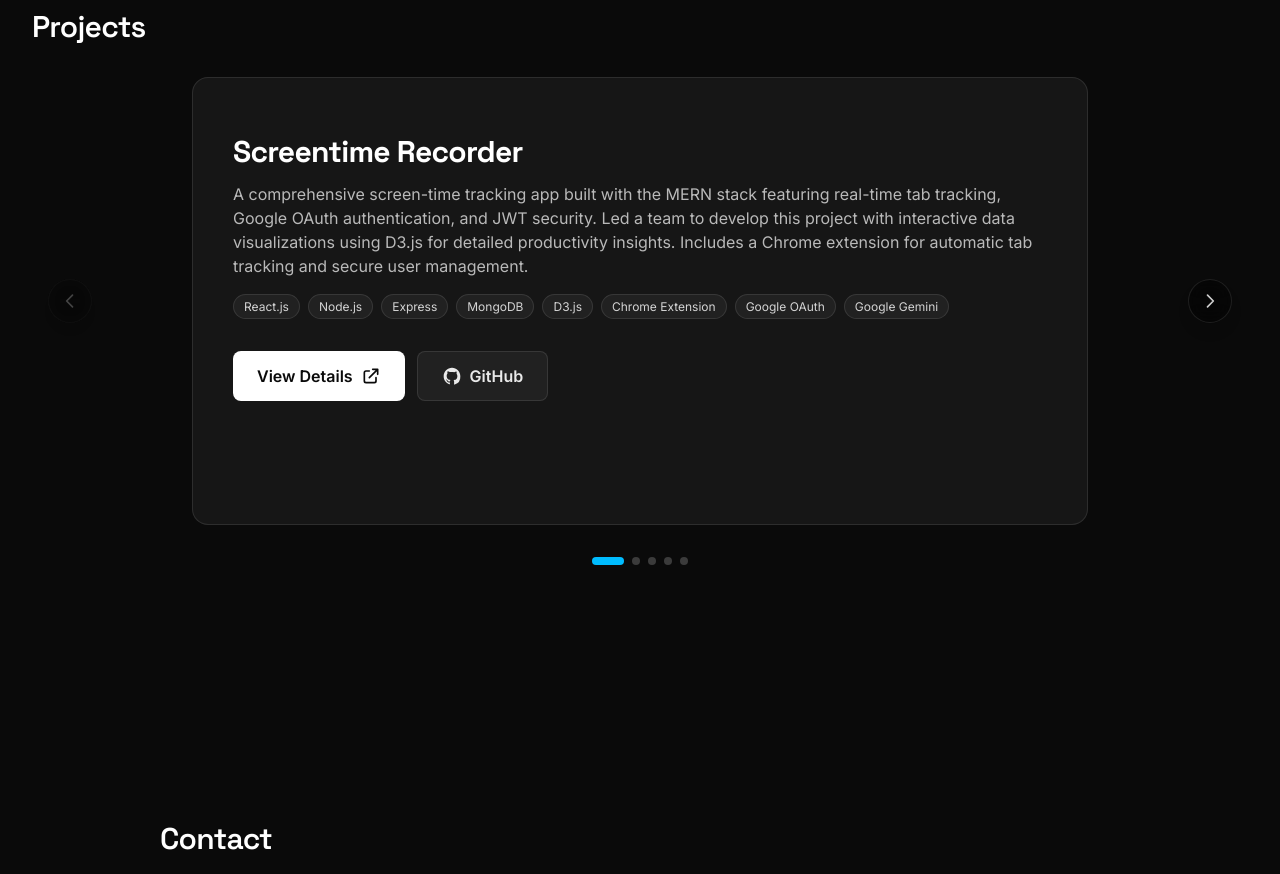
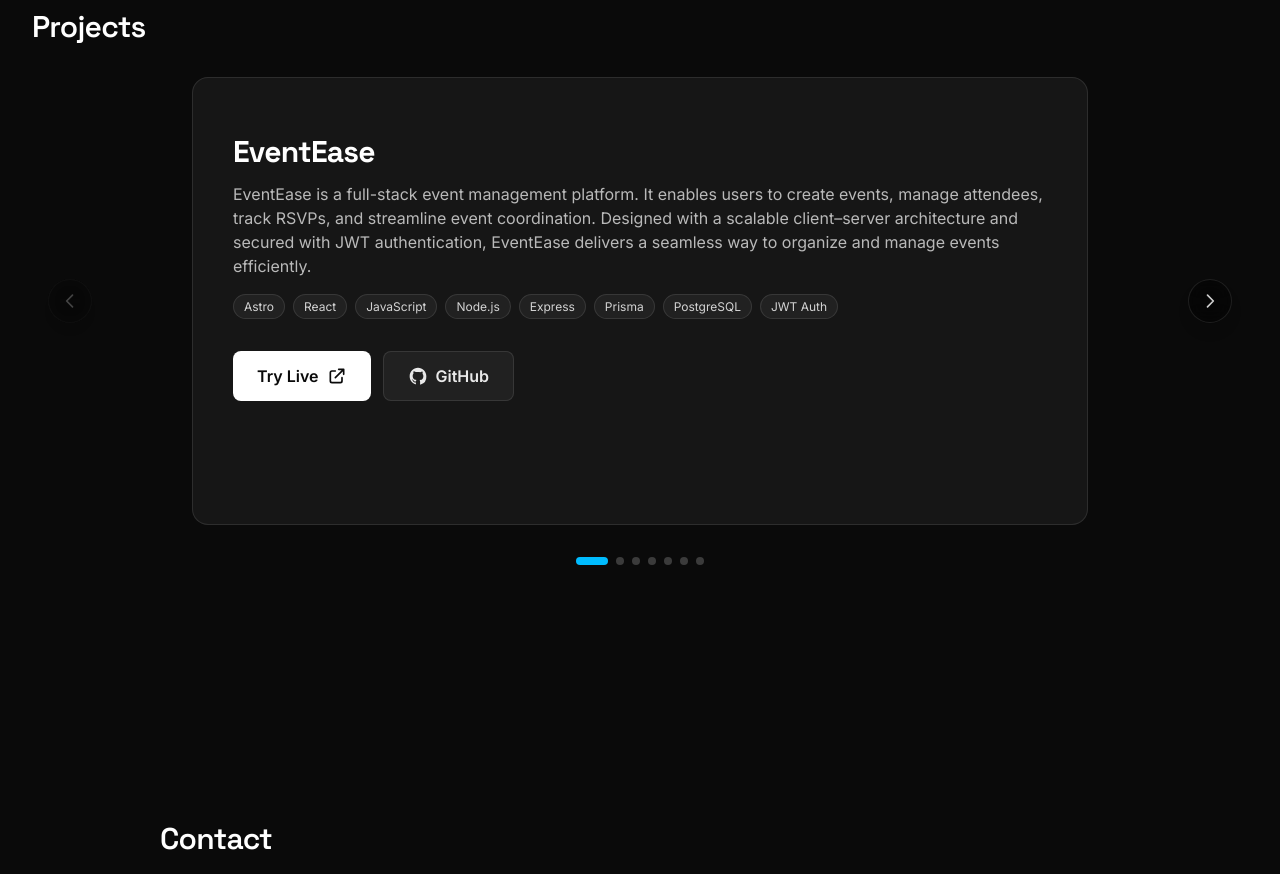
Before and after one commit to QUBITABHAY/My-Portfolio, an Astro site: page / in a window 1280 px wide. Shown: the part 1640-2514 px from the top of the page. Built offline with nearby package versions, Linux system fonts and the light colour scheme; Astro itself is replaced by a stand-in of ours.

Commit message:
feat: add CurriculumVitae component and two new projects, and update project live demo button text

```diff
--- a/src/components/Projects.tsx
+++ b/src/components/Projects.tsx
@@ -2,10 +2,47 @@ import { useRef, useState } from "react";
 
 const projects = [
   {
+    id: 0,
+    title: "EventEase",
+    description:
+      "EventEase is a full-stack event management platform. It enables users to create events, manage attendees, track RSVPs, and streamline event coordination. Designed with a scalable client–server architecture and secured with JWT authentication, EventEase delivers a seamless way to organize and manage events efficiently.",
+    tags: [
+      "Astro",
+      "React",
+      "JavaScript",
+      "Node.js",
+      "Express",
+      "Prisma",
+      "PostgreSQL",
+      "JWT Auth"
+    ],
+    shadow: "hover:shadow-green-500/10",
+    codeUrl: "https://github.com/QUBITABHAY/EventEase",
+    liveUrl: "https://event-ease-virid.vercel.app",
+  },
+  {
     id: 1,
+    title: "Paisa Track",
+    description:
+      "Paisa Track is a cross-platform UPI payment tracking app. It allows users to log, categorize, and analyze UPI transactions securely through JWT authentication. Built with a clean API architecture, Paisa Track helps users monitor their spending patterns and gain better financial awareness.",
+    tags: [
+      "React Native",
+      "Expo",
+      "Node.js",
+      "Express",
+      "PostgreSQL",
+      "Prisma",
+      "JWT Auth"
+    ],
+    shadow: "hover:shadow-emerald-500/10",
+    codeUrl: "https://github.com/QUBITABHAY/Paisa_Track",
+    liveUrl: "https://github.com/QUBITABHAY/Paisa_Track/releases/tag/v1.0.0",
+  },
+  {
+    id: 2,
     title: "Screentime Recorder",
     description:
-      "A comprehensive screen-time tracking app built with the MERN stack featuring real-time tab tracking, Google OAuth authentication, and JWT security. Led a team to develop this project with interactive data visualizations using D3.js for detailed productivity insights. Includes a Chrome extension for automatic tab tracking and secure user management.",
+      "Screentime Recorder is a comprehensive screen-time tracking app built with the MERN stack featuring real-time tab tracking, Google OAuth authentication, and JWT security. Led a team to develop this project with interactive data visualizations using D3.js for detailed productivity insights. Includes a Chrome extension for automatic tab tracking and secure user management.",
     tags: [
       "React.js",
       "Node.js",
@@ -21,7 +58,7 @@ const projects = [
     liveUrl: "https://screentime-recoder.vercel.app/",
   },
   {
-    id: 2,
+    id: 3,
     title: "TextTones",
     description:
       "TextTones is a modern text-to-speech web app I built using React, AWS Polly, and Firebase. It features over 40 high-quality voices across 20+ languages, powered by neural TTS technology for natural-sounding speech. Users can preview audio in real time, download MP3 files, and track their usage history. With a responsive, cross-browser interface styled with Tailwind CSS and optimized using Vite, TextTones delivers a fast, user-friendly experience across devices.",
@@ -31,7 +68,7 @@ const projects = [
     liveUrl: "https://text-tones.vercel.app/",
   },
   {
-    id: 3,
+    id: 4,
     title: "Type Master",
     description:
       "Type Master is an interactive typing practice app built with React and Vite. It offers a clean, modern UI with dark/light mode toggle and two practice modes: Single Word Challenge and Quote Challenge. Track your progress with real-time stats like WPM, accuracy, and mistakes. Designed for speed and responsiveness with Tailwind CSS.",
@@ -41,7 +78,7 @@ const projects = [
     liveUrl: "https://rush-typing.vercel.app/",
   },
   {
-    id: 4,
+    id: 5,
     title: "Blog Website - Flask Blog Application",
     description:
       "A full-featured blog platform built with Python Flask, MongoDB, and Tailwind CSS. Features user authentication with secure login, post creation/editing/deletion, profile picture uploads, and a responsive design. Ideal for developers to share their technical insights with a clean, modern interface.",
@@ -51,7 +88,7 @@ const projects = [
     liveUrl: "https://blogdev.up.railway.app/",
   },
   {
-    id: 5,
+    id: 6,
     title: "Local Sports Club",
     description:
       "A website for a local sports club where users can register for the club and can also view the events and news of the club. This project is made by three members: me and my two friends.",
@@ -226,7 +263,7 @@ export default function Projects() {
                             target="_blank"
                             rel="noopener noreferrer"
                           >
-                            View Details
+                            Try Live
                             <svg
                               className="h-5 w-5"
                               fill="none"
@@ -271,11 +308,10 @@ export default function Projects() {
             <button
               key={index}
               onClick={() => goToSlide(index)}
-              className={`h-3 sm:h-2 rounded-full transition-all ${
-                index === currentIndex
-                  ? "w-8 bg-sky-400"
-                  : "w-3 sm:w-2 bg-white/20 hover:bg-white/40"
-              }`}
+              className={`h-3 sm:h-2 rounded-full transition-all ${index === currentIndex
+                ? "w-8 bg-sky-400"
+                : "w-3 sm:w-2 bg-white/20 hover:bg-white/40"
+                }`}
               aria-label={`Go to slide ${index + 1}`}
             />
           ))}
```
